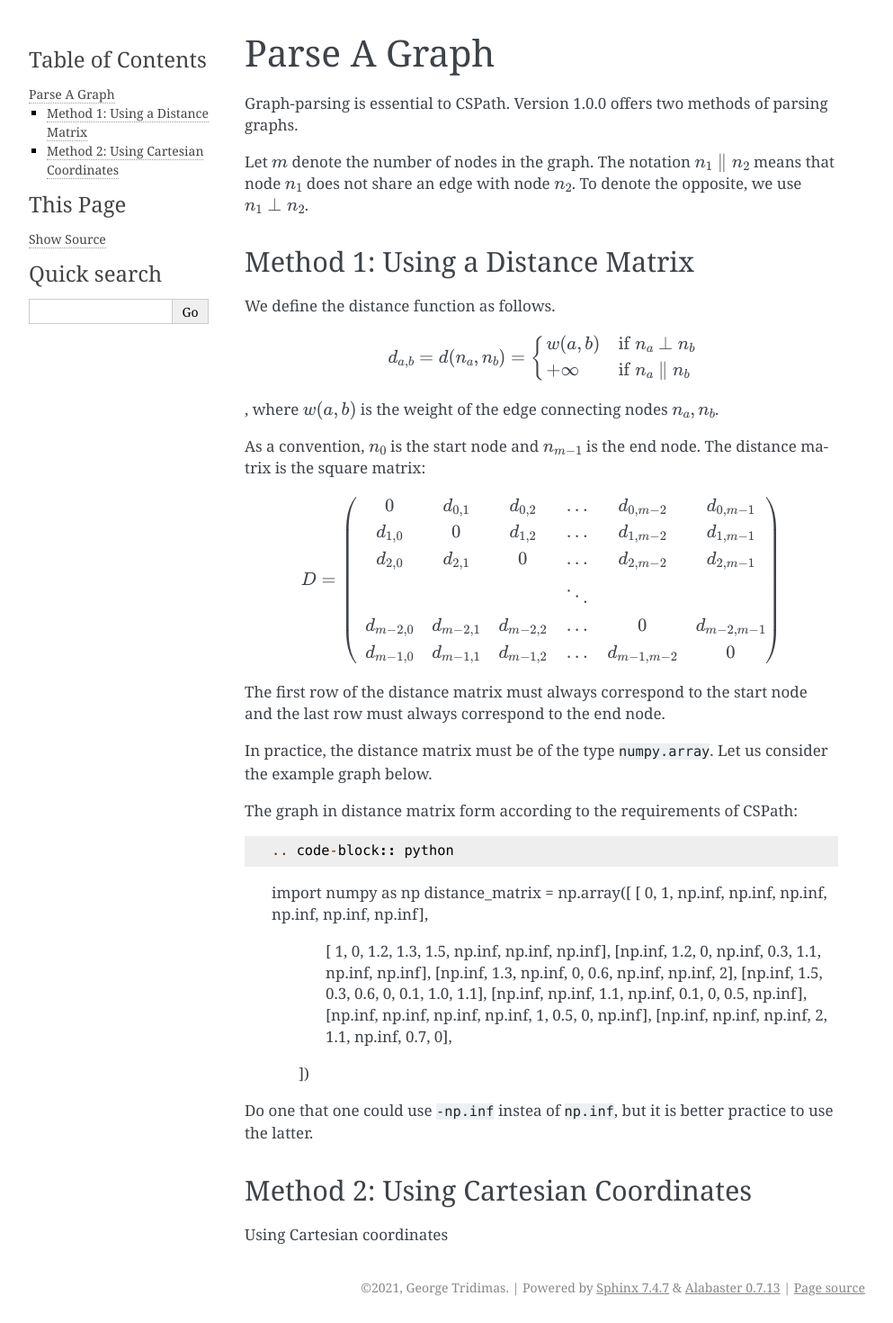
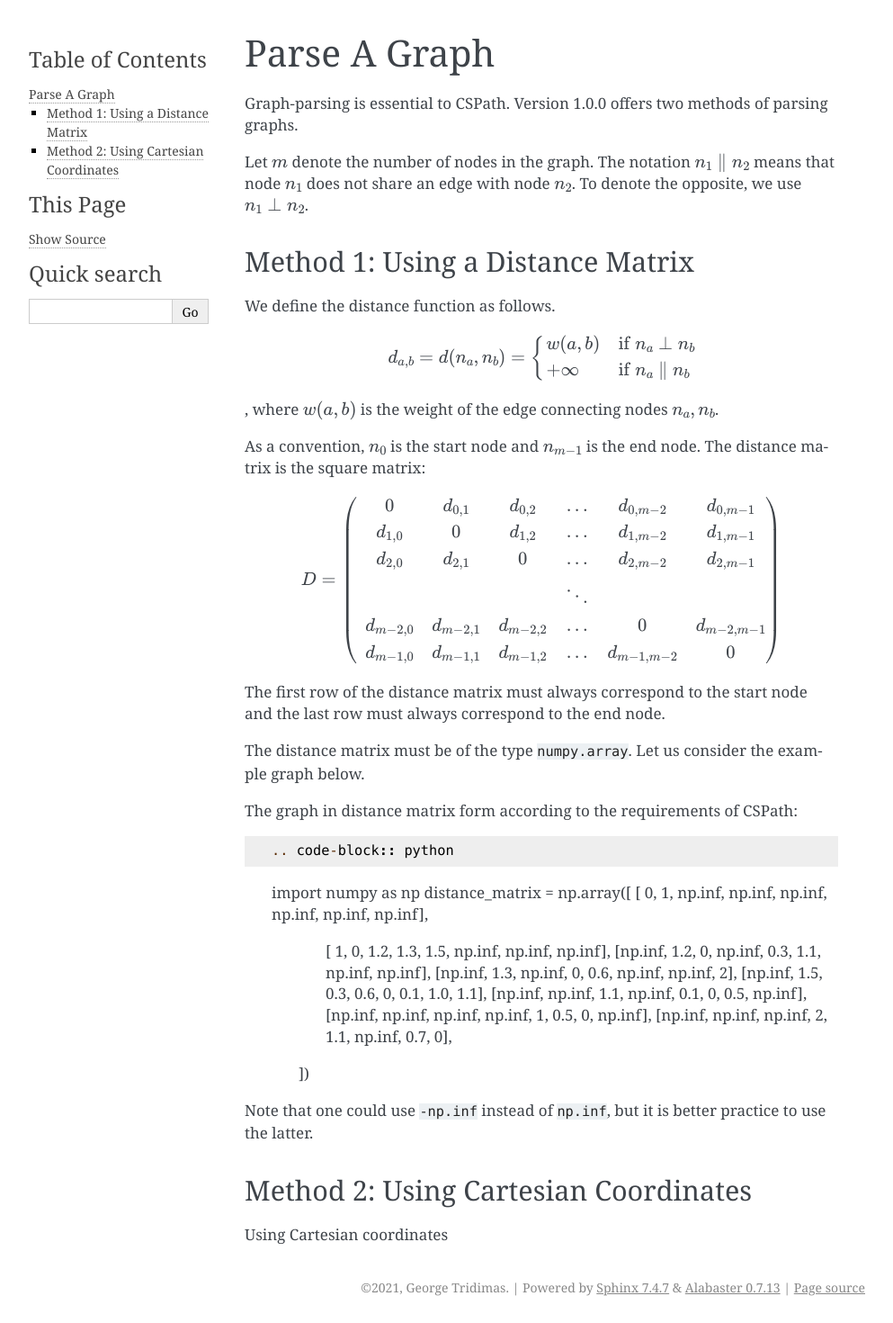
Before and after one commit to notgmt1337/CSPath, a Sphinx documentation site: the page built from docs/how-to/graph-parse.rst, in a window 1280 px wide. Shown: the whole page at 90% size, without its empty margins (148-1141 px from the left). Built offline with Sphinx 7.4.7, drawn with Linux system fonts in a browser that asks for light colours.

Commit message:
Update graph-parse.rst

```diff
--- a/docs/how-to/graph-parse.rst
+++ b/docs/how-to/graph-parse.rst
@@ -40,7 +40,7 @@ The distance matrix is the square matrix:
 
 The first row of the distance matrix must always correspond to the start node and the last row must always correspond to the end node.
 
-In practice, the distance matrix must be of the type :code:`numpy.array`. Let us consider the example graph below.
+The distance matrix must be of the type :code:`numpy.array`. Let us consider the example graph below.
 
 The graph in distance matrix form according to the requirements of CSPath::
 
@@ -57,7 +57,7 @@ The graph in distance matrix form according to the requirements of CSPath::
                                  [np.inf,  np.inf,  np.inf,       2,     1.1,  np.inf,     0.7,       0],
                             ])
 
-Do one that one could use :code:`-np.inf` instea of :code:`np.inf`, but it is better practice to use the latter.
+Note that one could use :code:`-np.inf` instead of :code:`np.inf`, but it is better practice to use the latter.
 
 Method 2: Using Cartesian Coordinates
 -------------------------------------
```
